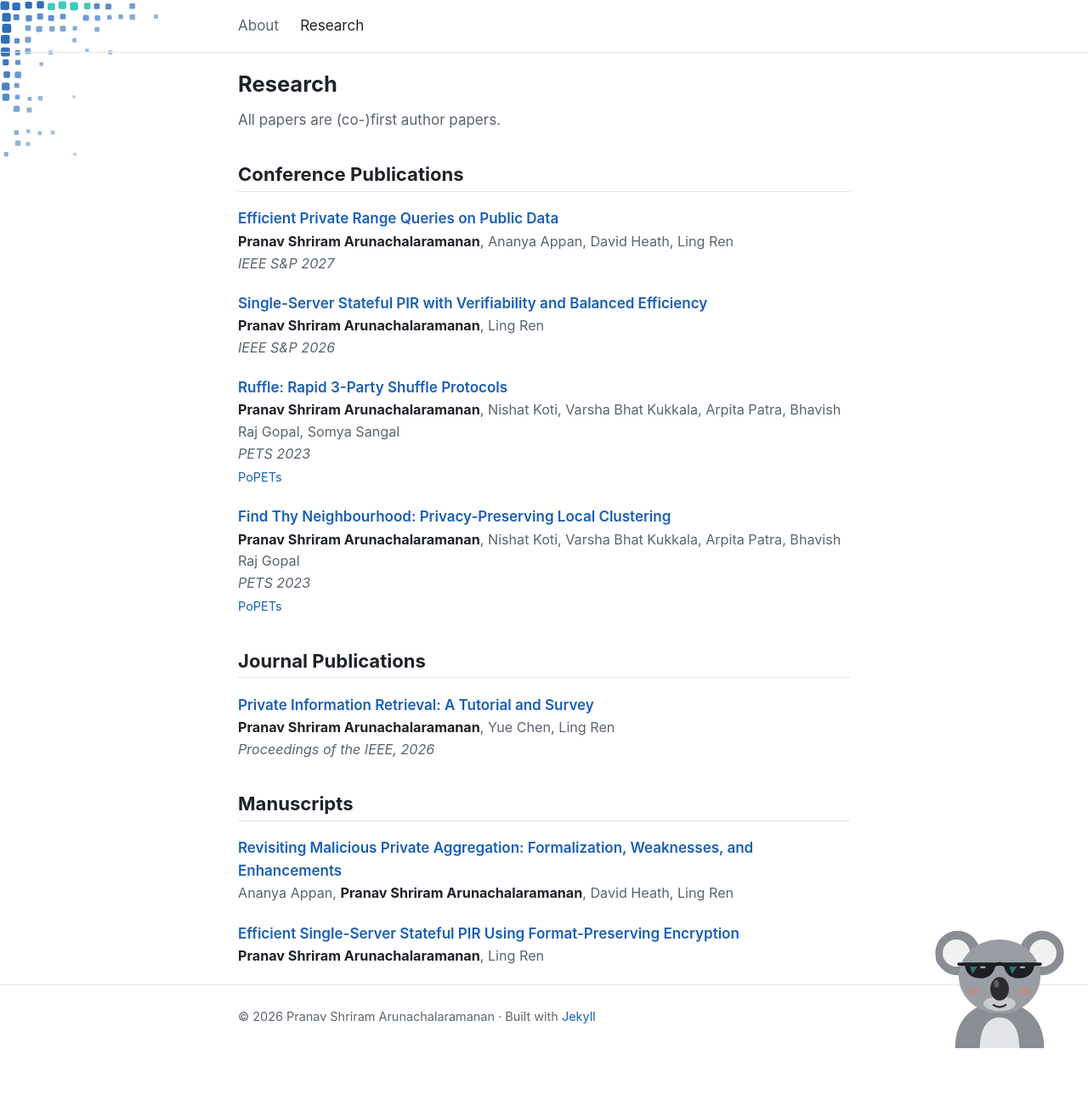
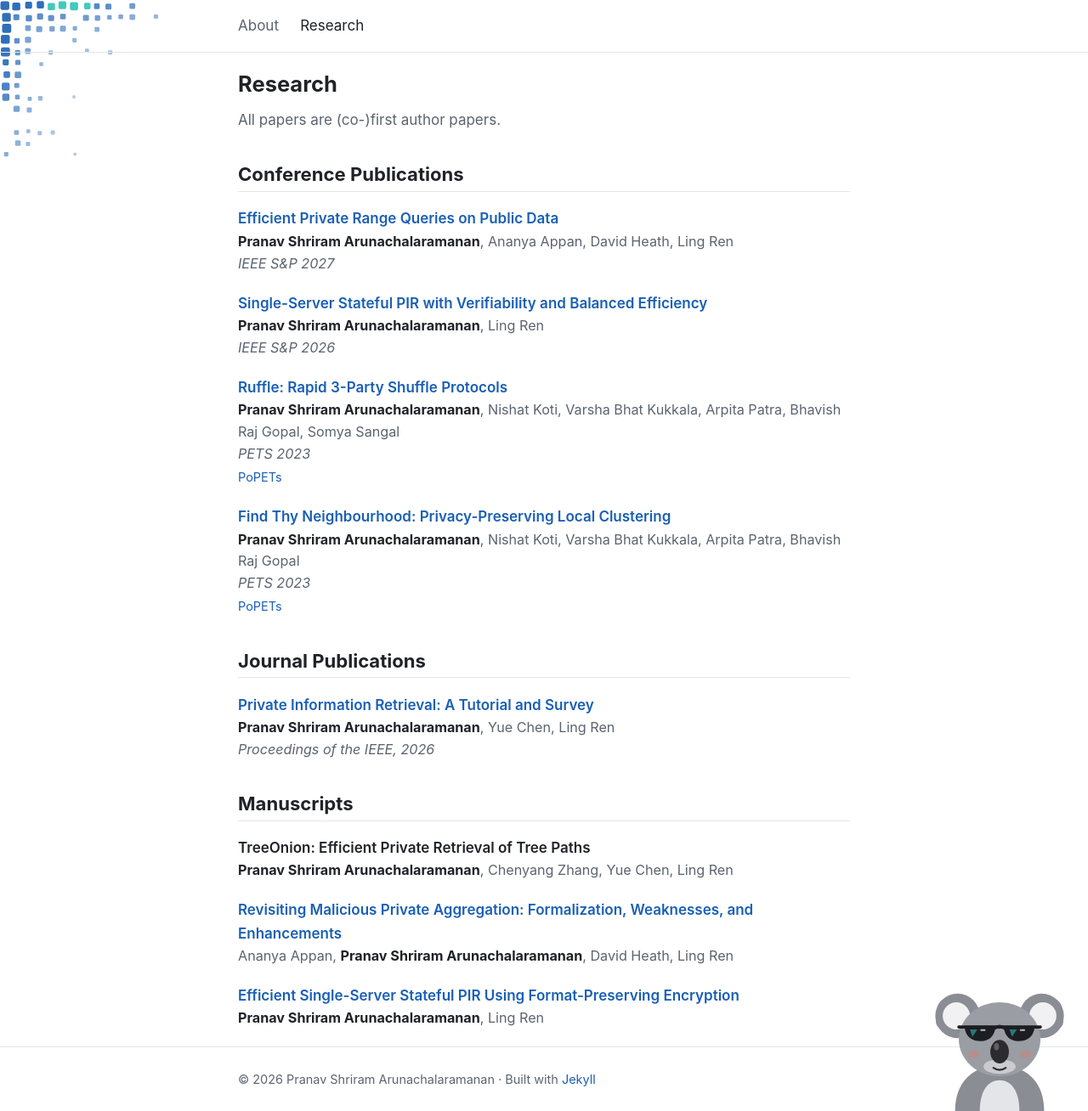
Before and after one commit to PranavShriram/PranavShriram.github.io, a Jekyll site: the page built from research.md, in a window 1280 px wide. Shown: the whole page at 85% size. Built offline with Jekyll 4.4.1, drawn with Linux system fonts in a browser that asks for light colours; before the commit the page ends 1234 px from its top, so only the background shows below that.

Commit message:
Add TreeOnion manuscript to research page
Co-Authored-By: Claude Opus 5.5 <noreply@anthropic.com>

```diff
--- a/_data/publications.yml
+++ b/_data/publications.yml
@@ -37,6 +37,10 @@
   venue: "Proceedings of the IEEE, 2026"
   type: journal
 
+- title: "TreeOnion: Efficient Private Retrieval of Tree Paths"
+  authors: "Pranav Shriram Arunachalaramanan, Chenyang Zhang, Yue Chen, Ling Ren"
+  type: manuscript
+
 - title: "Revisiting Malicious Private Aggregation: Formalization, Weaknesses, and Enhancements"
   url: https://eprint.iacr.org/2026/2074
   authors: "Ananya Appan, Pranav Shriram Arunachalaramanan, David Heath, Ling Ren"
```
